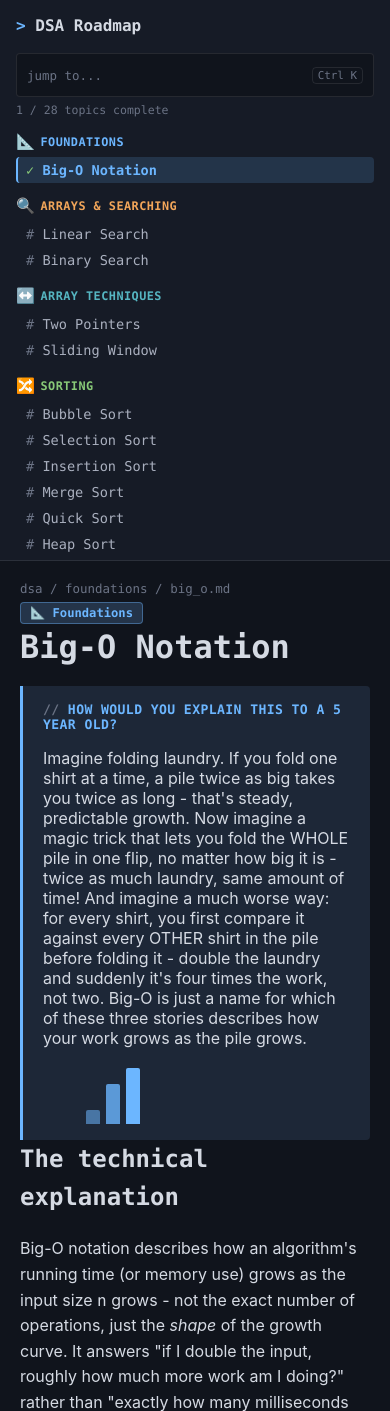
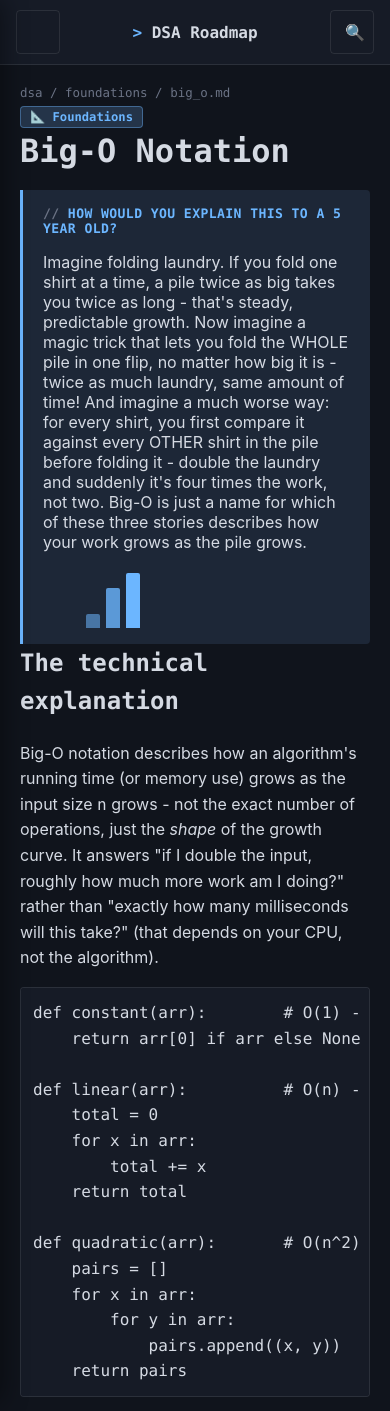
Before and after one commit to kushalpathak55/dsa-roadmap-python, a FastAPI app: page /topic/big-o in a window 390 px wide. Shown: the top 1411 px of the page. Run offline with FastAPI, Linux system fonts and the light colour scheme.

Commit message:
Replace mobile nav with a proper off-canvas drawer, not a scrollable wall of links
The previous mobile layout squeezed the entire 28-topic sidebar into a
40vh scrollable block above the page content on every load - technically
"responsive" (no horizontal overflow, which is all the earlier automated
checks verified) but a genuinely bad first impression, caught only once
testing on an actual device via TestFlight.

Replaced with a standard hamburger-menu pattern: sidebar is hidden
off-screen by default below 780px, a sticky top bar (menu button, brand,
search icon) sits above the content instead, and the sidebar opens as a
slide-in overlay with a dimmed backdrop - closable via the backdrop, an X
button, or Escape. The search icon opens the same command palette as the
desktop "jump to..." button, so quick-jump navigation works identically on
both.

Co-Authored-By: Claude Sonnet 5 <noreply@anthropic.com>

```diff
--- a/app/static/css/style.css
+++ b/app/static/css/style.css
@@ -147,6 +147,22 @@ a { color: var(--accent); }
   padding-left: max(16px, env(safe-area-inset-left));
   overflow-y: auto;
 }
+
+/* Off-canvas drawer chrome only ever appears below the mobile breakpoint -
+   see the @media block further down. Hidden here so it takes no space and
+   has no effect on the desktop layout. */
+.mobile-topbar,
+.sidebar-backdrop,
+.sidebar-close {
+  display: none;
+}
+.sidebar-header {
+  display: flex;
+  align-items: center;
+  justify-content: space-between;
+  margin-bottom: 18px;
+}
+.sidebar-header .brand { margin-bottom: 0; }
 
 .brand {
   display: block;
@@ -1081,20 +1097,104 @@ canvas#stage {
   .motion-scene * { animation: none !important; }
 }
 
-/* Phones and small tablets (iPhone/iPad portrait and similar): stack the sidebar
-   above the content as a horizontally-scrolling bar instead of a fixed left rail,
-   and grow touch targets to Apple's 44pt minimum. */
+/* Phones and small tablets (iPhone/iPad portrait and similar): the sidebar
+   becomes a hidden-by-default off-canvas drawer (opened via the hamburger
+   button in a sticky top bar) instead of squeezing all 28 topics into a
+   scrolling block above the page content - and touch targets grow to
+   Apple's 44pt minimum. */
 @media (max-width: 780px) {
-  .layout { flex-direction: column; min-height: auto; }
-
-  .sidebar {
-    width: 100%;
-    max-height: 40vh;
-    border-right: none;
+  .mobile-topbar {
+    display: flex;
+    align-items: center;
+    justify-content: space-between;
+    gap: 10px;
+    position: sticky;
+    top: 0;
+    z-index: 120;
+    background: var(--surface);
     border-bottom: 1px solid var(--border);
+    padding: 10px 16px;
+    padding-top: max(10px, env(safe-area-inset-top));
     padding-left: max(16px, env(safe-area-inset-left));
     padding-right: max(16px, env(safe-area-inset-right));
   }
+  .mobile-topbar .brand { margin-bottom: 0; }
+
+  .sidebar-toggle {
+    display: flex;
+    flex-direction: column;
+    justify-content: center;
+    gap: 4px;
+    width: 44px;
+    height: 44px;
+    background: none;
+    border: 1px solid var(--border);
+    border-radius: var(--radius);
+    padding: 0;
+    cursor: pointer;
+  }
+  .sidebar-toggle-bar {
+    display: block;
+    height: 2px;
+    margin: 0 9px;
+    background: var(--text-secondary);
+    border-radius: 1px;
+  }
+
+  .mobile-search-trigger {
+    width: 44px;
+    height: 44px;
+    background: none;
+    border: 1px solid var(--border);
+    border-radius: var(--radius);
+    font-size: 1rem;
+    cursor: pointer;
+  }
+
+  .sidebar-backdrop {
+    display: block;
+    position: fixed;
+    inset: 0;
+    background: rgba(0, 0, 0, 0.55);
+    z-index: 140;
+    opacity: 0;
+    pointer-events: none;
+    transition: opacity 0.2s ease;
+  }
+  .sidebar-backdrop.open { opacity: 1; pointer-events: auto; }
+
+  .sidebar {
+    position: fixed;
+    top: 0;
+    left: 0;
+    z-index: 150;
+    width: min(85vw, 320px);
+    height: 100%;
+    height: 100dvh;
+    max-height: none;
+    border-right: 1px solid var(--border);
+    padding-left: max(16px, env(safe-area-inset-left));
+    padding-top: max(16px, env(safe-area-inset-top));
+    transform: translateX(-100%);
+    transition: transform 0.25s ease;
+    box-shadow: 2px 0 24px rgba(0, 0, 0, 0.45);
+  }
+  .sidebar.open { transform: translateX(0); }
+
+  .sidebar-close {
+    display: block;
+    width: 32px;
+    height: 32px;
+    background: none;
+    border: 1px solid var(--border);
+    border-radius: var(--radius);
+    color: var(--text-secondary);
+    font-size: 1.2rem;
+    line-height: 1;
+    cursor: pointer;
+  }
+
+  body.sidebar-locked { overflow: hidden; }
 
   .content {
     padding: 20px;
--- a/app/templates/base.html
+++ b/app/templates/base.html
@@ -27,9 +27,22 @@
       <div class="cmdk-empty" id="cmdk-empty" hidden role="status">No topics match.</div>
     </div>
   </div>
+  <div class="mobile-topbar">
+    <button type="button" id="sidebar-toggle" class="sidebar-toggle" aria-expanded="false" aria-controls="sidebar" aria-label="Open menu">
+      <span class="sidebar-toggle-bar"></span>
+      <span class="sidebar-toggle-bar"></span>
+      <span class="sidebar-toggle-bar"></span>
+    </button>
+    <a class="brand" href="/">DSA Roadmap</a>
+    <button type="button" id="mobile-search-trigger" class="mobile-search-trigger" aria-label="Jump to a topic">🔍</button>
+  </div>
+  <div class="sidebar-backdrop" id="sidebar-backdrop"></div>
   <div class="layout">
-    <nav class="sidebar" aria-label="Roadmap">
-      <a class="brand" href="/">DSA Roadmap</a>
+    <nav class="sidebar" id="sidebar" aria-label="Roadmap">
+      <div class="sidebar-header">
+        <a class="brand" href="/">DSA Roadmap</a>
+        <button type="button" id="sidebar-close" class="sidebar-close" aria-label="Close menu">&times;</button>
+      </div>
       <button type="button" id="cmdk-trigger" class="cmdk-trigger" aria-haspopup="dialog">
         <span>jump to...</span>
         <span class="cmdk-trigger-key">Ctrl K</span>
@@ -61,5 +74,6 @@
   </div>
   <script src="{{ url_for('static', path='js/core/progress.js') }}"></script>
   <script src="{{ url_for('static', path='js/core/command_palette.js') }}"></script>
+  <script src="{{ url_for('static', path='js/core/sidebar.js') }}"></script>
 </body>
 </html>
```
Also changed, not shown: app/static/js/core/sidebar.js (added, +43 -0 lines).
